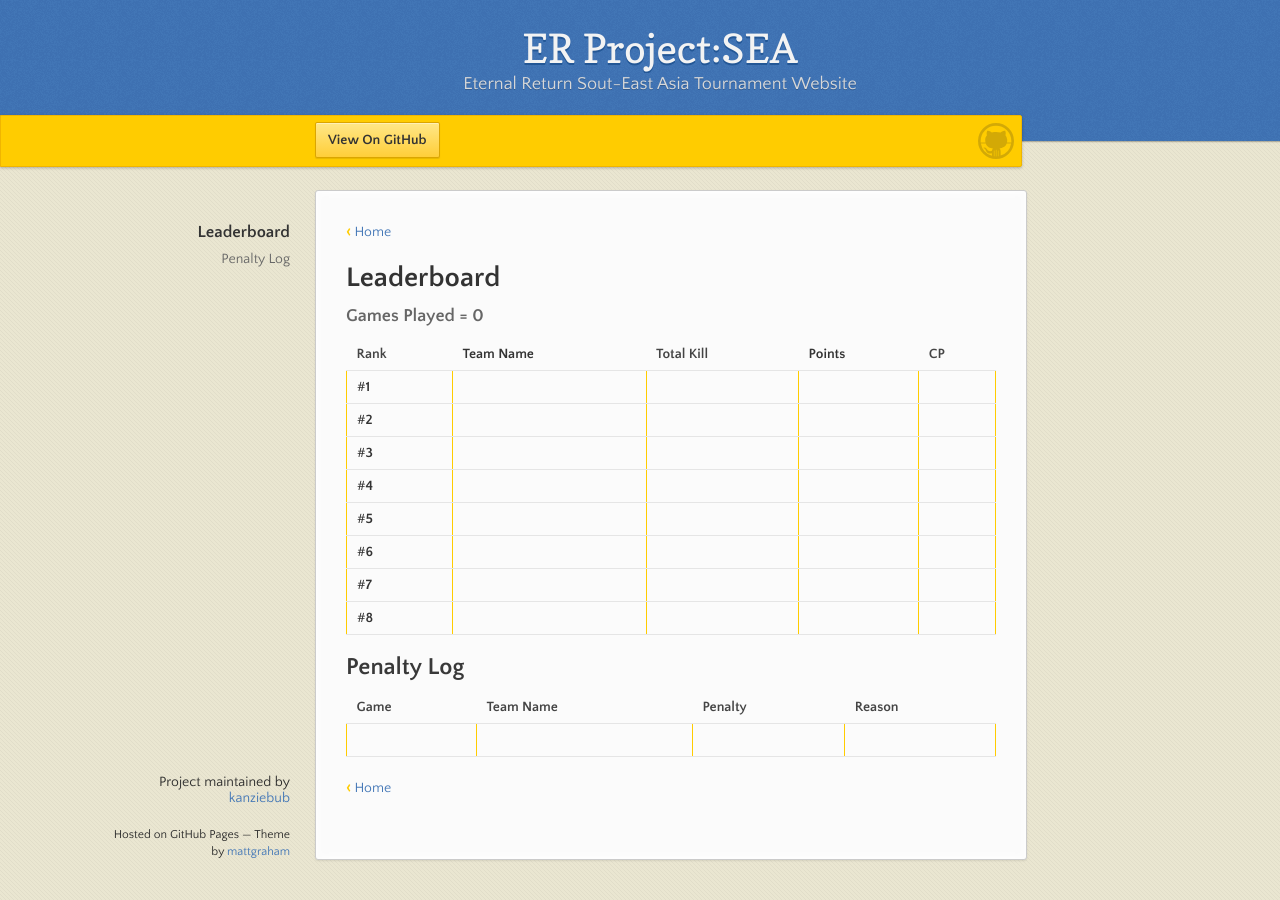
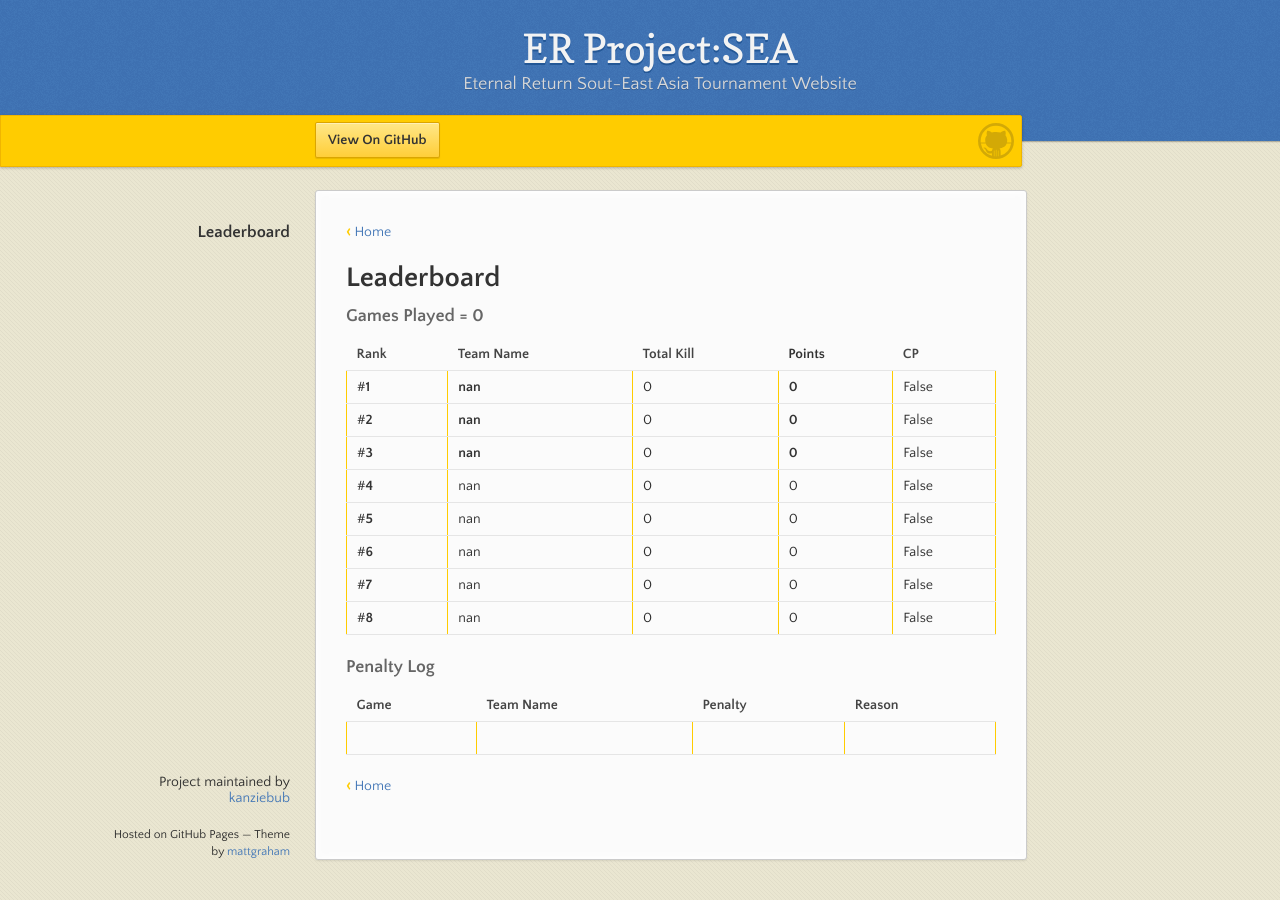
Before and after one commit to kanziebub/ProjectSEA, a Jekyll site: the page built from season/01/finals.md, in a window 1280 px wide. Built offline with Jekyll 4.4.1, drawn with Linux system fonts in a browser that asks for light colours.

Commit message:
mod/scripted finals lb

```diff
--- a/season/01/finals.md
+++ b/season/01/finals.md
@@ -2,27 +2,32 @@
 layout: default
 ---
 
+
 [ ![Logo](https://kanziebub.github.io/ProjectSEA/assets/images/bullet_rev.png) Home](https://kanziebub.github.io/ProjectSEA/)
+
 
 # **Leaderboard**
 
 ### Games Played = 0
 
-|  Rank  | **Team Name**         | Total Kill | **Points** | CP |
+|  Rank  | Team Name             | Total Kill | **Points** | CP |
 |:-------|:----------------------|:-----------|:-----------|:---|
-| #**1** |                       |            |            |    |
-| #**2** |                       |            |            |    |
-| #**3** |                       |            |            |    |
-| #**4** |                       |            |            |    |
-| #**5** |                       |            |            |    |
-| #**6** |                       |            |            |    |
-| #**7** |                       |            |            |    |
-| #**8** |                       |            |            |    |
+| #**1** | **nan** | 0 | **0** | False |
+| #**2** | **nan** | 0 | **0** | False |
+| #**3** | **nan** | 0 | **0** | False |
+| #**4** | nan | 0 | 0 | False |
+| #**5** | nan | 0 | 0 | False |
+| #**6** | nan | 0 | 0 | False |
+| #**7** | nan | 0 | 0 | False |
+| #**8** | nan | 0 | 0 | False |
 
-## Penalty Log
+### Penalty Log
 
 |  Game  | Team Name | Penalty | Reason                |
 |:-------|:----------|:--------|:----------------------|
 |        |           |         |                       |
 
+
+
+
 [ ![Logo](https://kanziebub.github.io/ProjectSEA/assets/images/bullet_rev.png) Home](https://kanziebub.github.io/ProjectSEA/)
```
